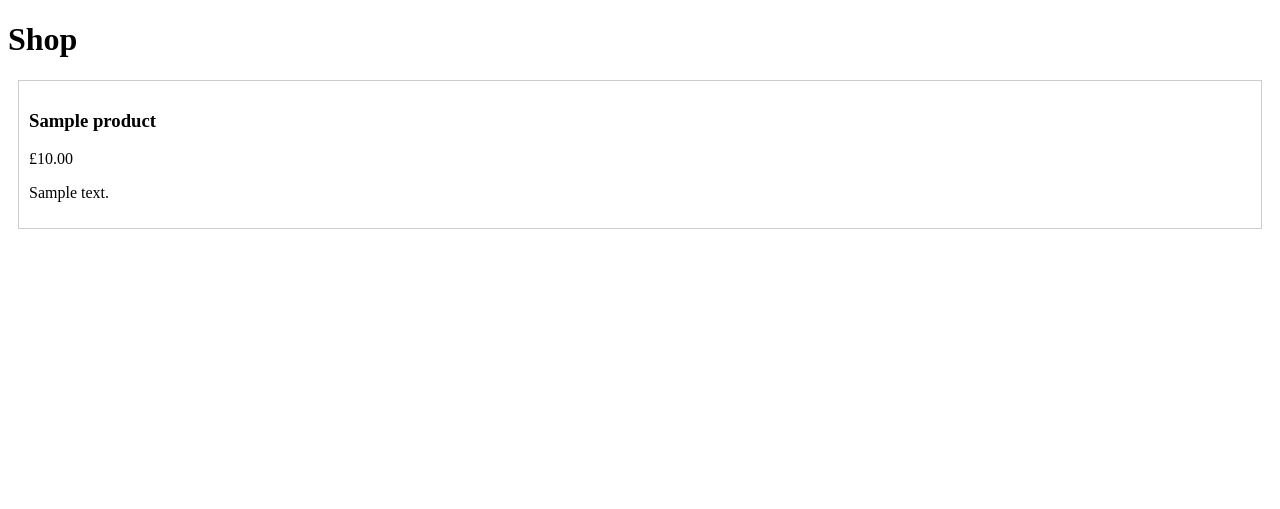
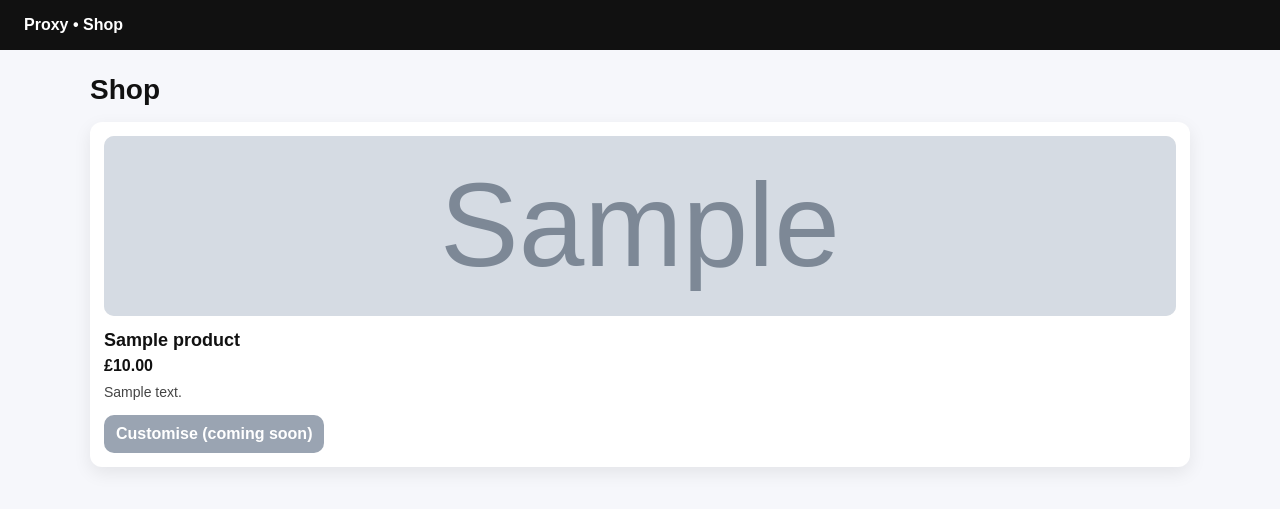
Before and after one commit to SA7866/proxy, a Django app: page / in a window 1280 px wide. Shown: the top 509 px of the page. Run offline with Django 5.2, Linux system fonts and the light colour scheme; tables that the repository leaves empty hold one stand-in row (values such as "Sample post"); grey boxes marked "Sample" are stand-in pictures.

Commit message:
Style shop page with CSS grid cards

```diff
--- /dev/null
+++ b/store/static/store/styles.css
@@ -0,0 +1,77 @@
+body {
+  font-family: Arial, sans-serif;
+  margin: 0;
+  background: #f6f7fb;
+  color: #111;
+}
+
+.navbar {
+  background: #111;
+  color: #fff;
+  padding: 16px 24px;
+  font-weight: 700;
+}
+
+.container {
+  max-width: 1100px;
+  margin: 24px auto;
+  padding: 0 16px;
+}
+
+.page-title {
+  margin: 0 0 16px;
+  font-size: 28px;
+}
+
+.grid {
+  display: grid;
+  grid-template-columns: repeat(auto-fit, minmax(230px, 1fr));
+  gap: 16px;
+}
+
+.card {
+  background: #fff;
+  border-radius: 12px;
+  padding: 14px;
+  box-shadow: 0 6px 18px rgba(0,0,0,0.08);
+}
+
+.card img {
+  width: 100%;
+  height: 180px;
+  object-fit: cover;
+  border-radius: 10px;
+  background: #eee;
+}
+
+.card h3 {
+  margin: 10px 0 6px;
+  font-size: 18px;
+}
+
+.price {
+  font-weight: 700;
+  margin: 0 0 8px;
+}
+
+.desc {
+  margin: 0 0 12px;
+  color: #444;
+  font-size: 14px;
+  line-height: 1.4;
+}
+
+.btn {
+  display: inline-block;
+  padding: 10px 12px;
+  border-radius: 10px;
+  background: #2563eb;
+  color: #fff;
+  text-decoration: none;
+  font-weight: 700;
+}
+
+.btn.disabled {
+  background: #9aa4b2;
+  pointer-events: none;
+}
--- a/store/templates/store/shop.html
+++ b/store/templates/store/shop.html
@@ -1,19 +1,35 @@
+{% load static %}
 <!DOCTYPE html>
 <html>
 <head>
-    <title>Shop</title>
+  <title>Shop</title>
+  <link rel="stylesheet" href="{% static 'store/styles.css' %}">
 </head>
 <body>
-    <h1>Shop</h1>
+  <div class="navbar">Proxy • Shop</div>
 
-    {% for p in products %}
-        <div style="border:1px solid #ccc; padding:10px; margin:10px;">
+  <div class="container">
+    <h1 class="page-title">Shop</h1>
+
+    {% if products %}
+      <div class="grid">
+        {% for p in products %}
+          <div class="card">
+            {% if p.image %}
+              <img src="{{ p.image.url }}" alt="{{ p.name }}">
+            {% endif %}
+
             <h3>{{ p.name }}</h3>
-            <p>£{{ p.price }}</p>
-            <p>{{ p.description }}</p>
-        </div>
-    {% empty %}
-        <p>No products found.</p>
-    {% endfor %}
+            <p class="price">£{{ p.price }}</p>
+            <p class="desc">{{ p.description }}</p>
+
+            <a class="btn disabled" href="#">Customise (coming soon)</a>
+          </div>
+        {% endfor %}
+      </div>
+    {% else %}
+      <p>No products yet. Add some in <b>/admin</b>.</p>
+    {% endif %}
+  </div>
 </body>
 </html>
```
